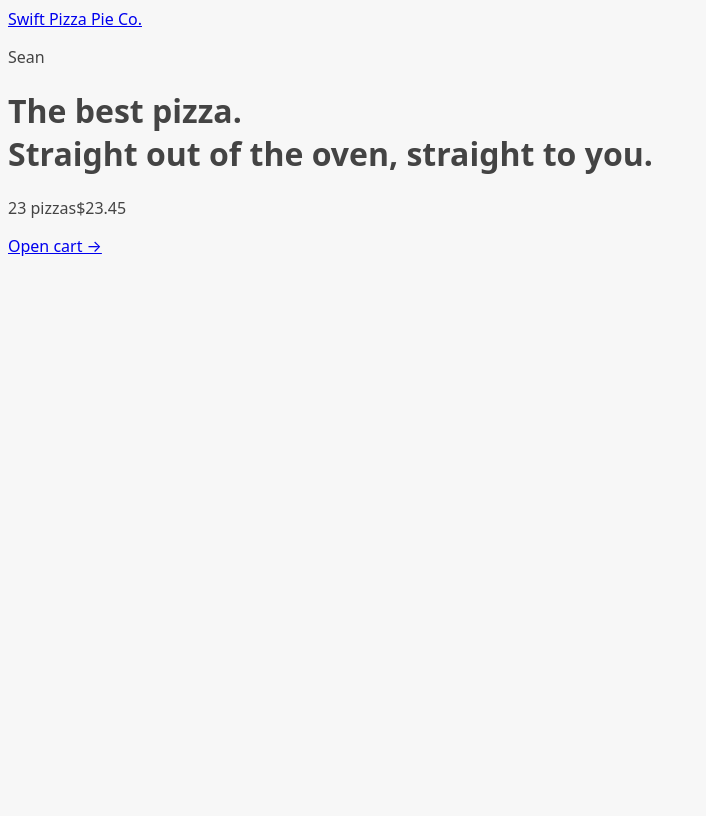
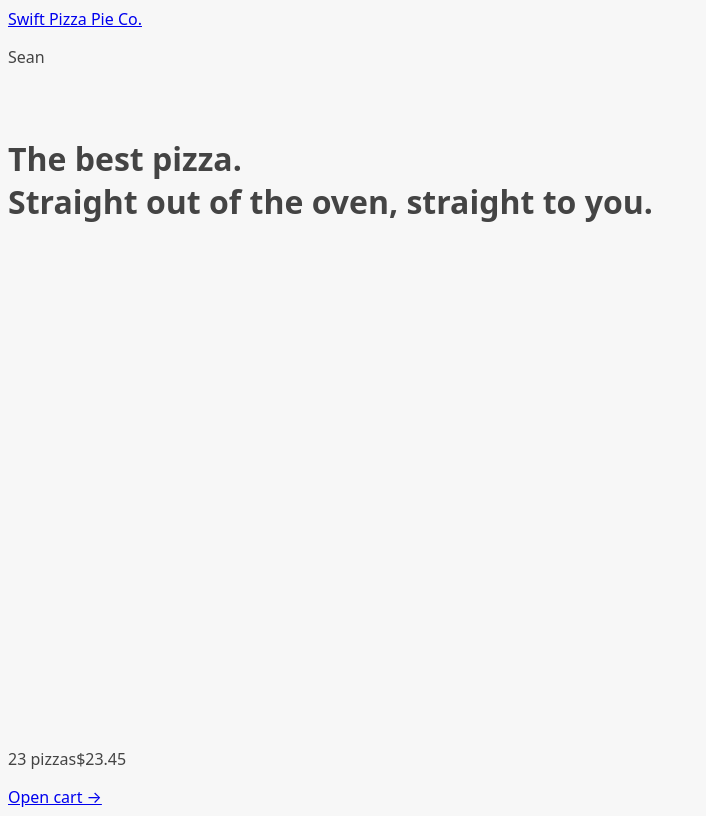
Before and after one commit to MBANS8A1/Swift-Pizza-Pie-Company, a React (Vite) app: page / in a window 1280 px wide. Shown: the whole page, without its empty margins (0-706 px from the left). Built offline with nearby package versions, Linux system fonts and the light colour scheme.

Commit message:
I created a new component called LoadingSpinner, which will indicate a loading state for navigation.state. In AppLayout.jsx, I added a grid layout via the ".layout" class to better organize the content in rows.

```diff
--- a/src/ui/AppLayout.jsx
+++ b/src/ui/AppLayout.jsx
@@ -7,7 +7,7 @@ function AppLayout() {
   const isLoading = navigation.state === "loading";
   console.log(navigation);
   return (
-    <div>
+    <div className="layout">
       <Header />
       <main>
         <Outlet />
--- /dev/null
+++ b/src/ui/LoadingSpinner.jsx
@@ -0,0 +1,5 @@
+function LoadingSpinner() {
+  return <div className="loader"></div>;
+}
+
+export default LoadingSpinner;
```
